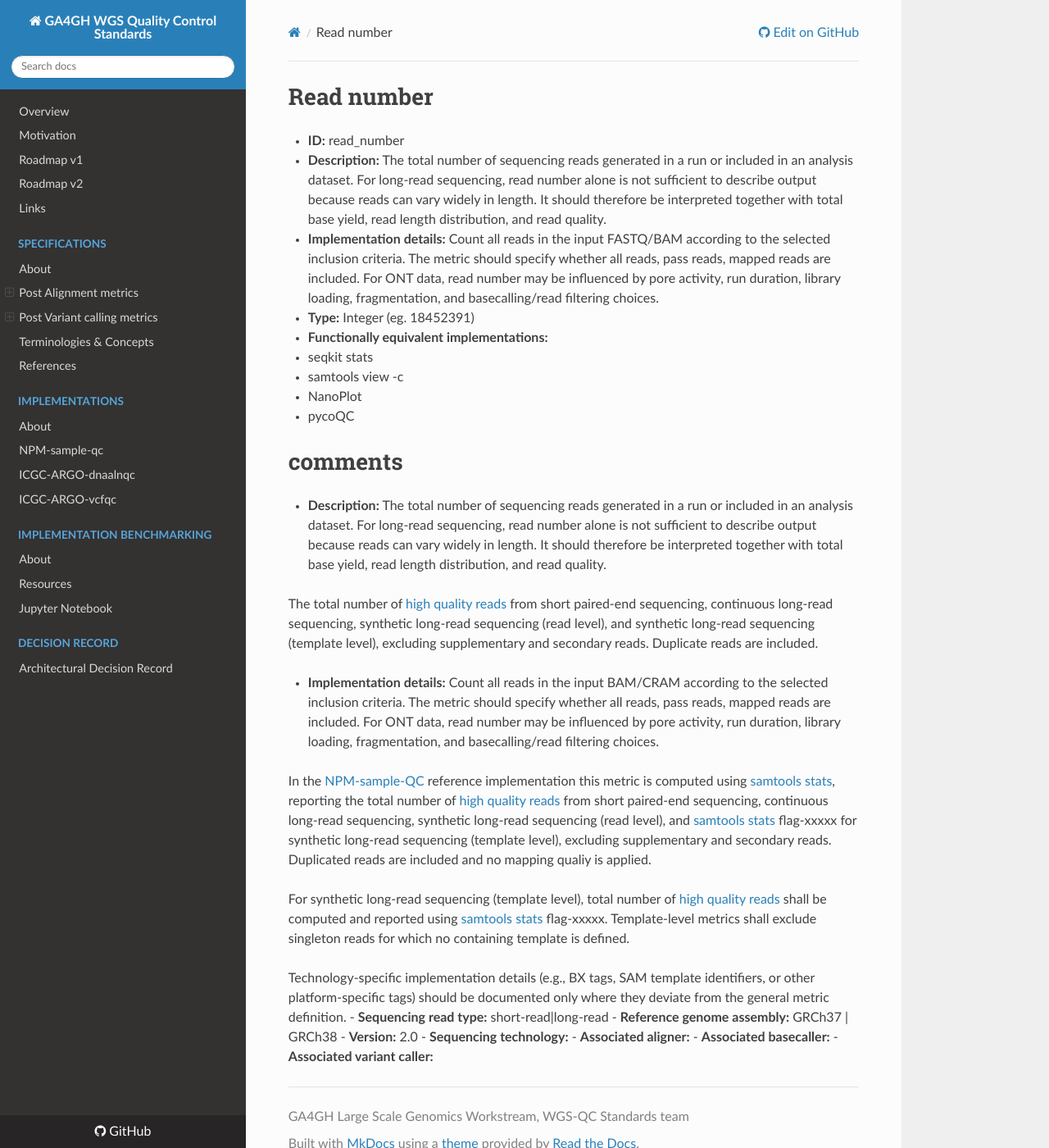
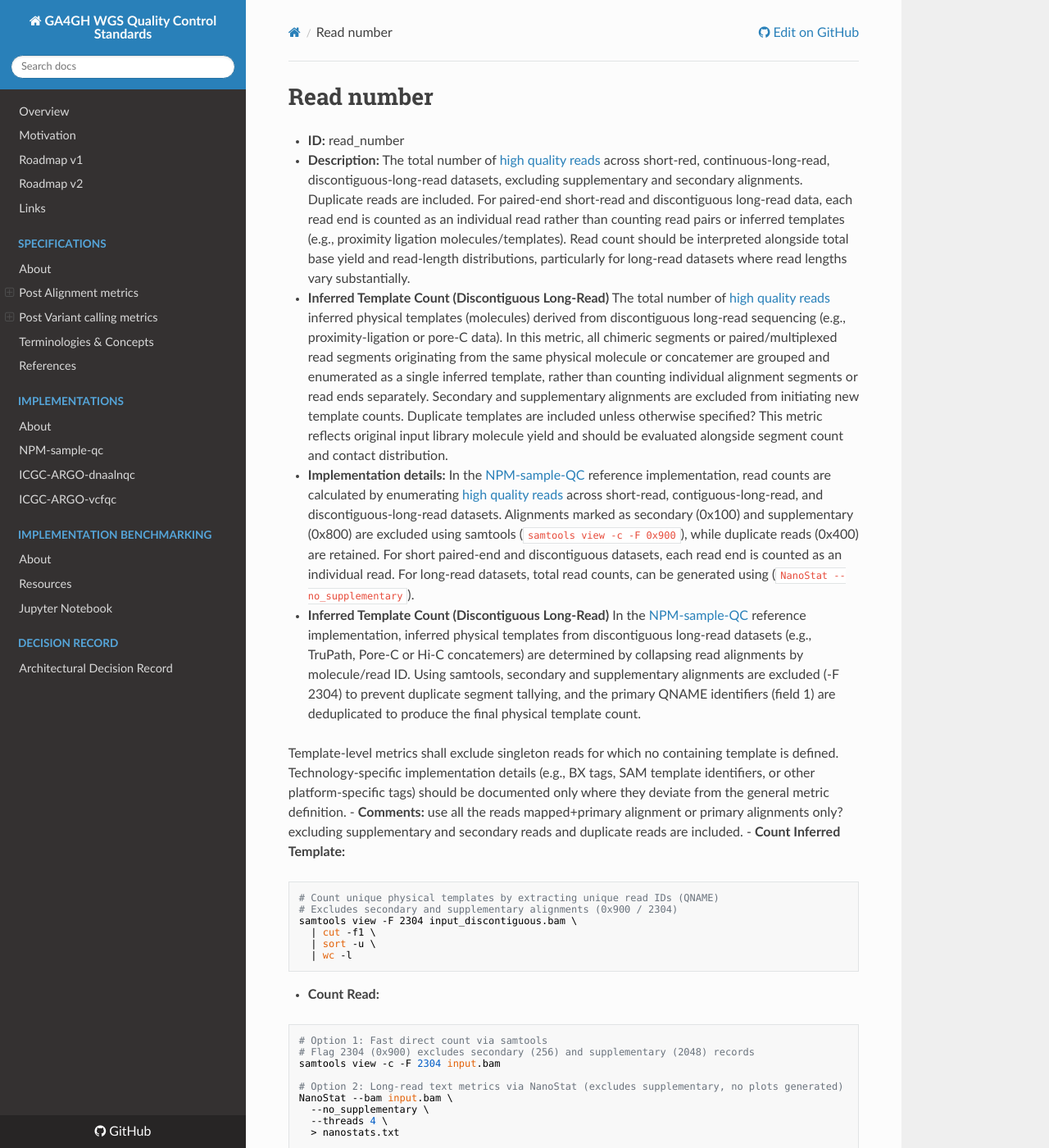
Before and after one commit to ga4gh/quality-control-wgs, an MkDocs documentation site: the page built from docs/metrics_definitions/lr-read_number.md, in a window 1280 px wide and 1400 px high. Shown: the whole window at 82% size. Built offline with MkDocs 1.6.1, drawn with Linux system fonts in a browser that asks for light colours; nearby versions of some CDN libraries; some of the changed text lies outside the part shown.

Commit message:
update read number  dev version awaiting further input/feedback

````diff
--- a/docs/metrics_definitions/lr-read_number.md
+++ b/docs/metrics_definitions/lr-read_number.md
@@ -1,30 +1,53 @@
 # Read number
 - **ID:** read_number
-- **Description:** The total number of sequencing reads generated in a run or included in an analysis dataset. For long-read sequencing, read number alone is not sufficient to describe output because reads can vary widely in length. It should therefore be interpreted together with total base yield, read length distribution, and read quality.
-- **Implementation details:** Count all reads in the input FASTQ/BAM according to the selected inclusion criteria. The metric should specify whether all reads, pass reads, mapped reads are included. For ONT data, read number may be influenced by pore activity, run duration, library loading, fragmentation, and basecalling/read filtering choices.
+- **Description:** The total number of [high quality reads](terminologies.md#high-quality-reads) across short-red, continuous-long-read, discontiguous-long-read datasets, excluding supplementary and secondary alignments. Duplicate reads are included. For paired-end short-read and discontiguous long-read data, each read end is counted as an individual read rather than counting read pairs or inferred templates (e.g., proximity ligation molecules/templates). Read count should be interpreted alongside total base yield and read-length distributions, particularly for long-read datasets where read lengths vary substantially.
+
+- **Inferred Template Count (Discontiguous Long-Read)**
+The total number of [high quality reads](terminologies.md#high-quality-reads) inferred physical templates (molecules) derived from discontiguous long-read sequencing (e.g., proximity-ligation or pore-C data). In this metric, all chimeric segments or paired/multiplexed read segments originating from the same physical molecule or concatemer are grouped and enumerated as a single inferred template, rather than counting individual alignment segments or read ends separately. Secondary and supplementary alignments are excluded from initiating new template counts. Duplicate templates are included unless otherwise specified? This metric reflects original input library molecule yield and should be evaluated alongside segment count and contact distribution.
+- **Implementation details:** In the [NPM-sample-QC](References.md#npm-sample-qc) reference implementation, read counts are calculated by enumerating [high quality reads](terminologies.md#high-quality-reads) across short-read, contiguous-long-read, and discontiguous-long-read datasets. Alignments marked as secondary (0x100) and supplementary (0x800) are excluded using samtools (`samtools view -c -F 0x900`), while duplicate reads (0x400) are retained. For short paired-end and discontiguous datasets, each read end is counted as an individual read. For long-read datasets, total read counts, can be generated using (`NanoStat --no_supplementary`).
+
+- **Inferred Template Count (Discontiguous Long-Read)**
+In the [NPM-sample-QC](References.md#npm-sample-qc) reference implementation, inferred physical templates from discontiguous long-read datasets (e.g., TruPath, Pore-C or Hi-C concatemers) are determined by collapsing read alignments by molecule/read ID. Using samtools, secondary and supplementary alignments are excluded (-F 2304) to prevent duplicate segment tallying, and the primary QNAME identifiers (field 1) are deduplicated to produce the final physical template count.
+
+Template-level metrics shall exclude singleton reads for which no containing template is defined.
+Technology-specific implementation details (e.g., BX tags, SAM template identifiers, or other platform-specific tags) should be documented only where they deviate from the general metric definition.
+- **Comments:**
+use all the reads mapped+primary alignment or primary alignments only?
+excluding supplementary and secondary reads and duplicate reads are included.
+  - **Count Inferred Template:**
+```
+# Count unique physical templates by extracting unique read IDs (QNAME)
+# Excludes secondary and supplementary alignments (0x900 / 2304)
+samtools view -F 2304 input_discontiguous.bam \
+  | cut -f1 \
+  | sort -u \
+  | wc -l
+```
+  - **Count Read:**
+```
+# Option 1: Fast direct count via samtools
+# Flag 2304 (0x900) excludes secondary (256) and supplementary (2048) records
+samtools view -c -F 2304 input.bam
+
+# Option 2: Long-read text metrics via NanoStat (excludes supplementary, no plots generated)
+NanoStat --bam input.bam \
+  --no_supplementary \
+  --threads 4 \
+  > nanostats.txt
+
+# Extract the high-quality read count from the NanoStat output
+awk -F':' '/Number of reads/ {gsub(/,/, "", $2); print $2}' nanostats.txt | tr -d ' '
+```
 - **Type:** Integer (eg. 18452391)
 - **Functionally equivalent implementations:**
-  - seqkit stats
-  - samtools view -c
-  - NanoPlot
-  - pycoQC
-
-# comments
-- **Description:** The total number of sequencing reads generated in a run or included in an analysis dataset. For long-read sequencing, read number alone is not sufficient to describe output because reads can vary widely in length. It should therefore be interpreted together with total base yield, read length distribution, and read quality.
-
-The total number of [high quality reads](terminologies.md#high-quality-reads) from short paired-end sequencing, continuous long-read sequencing, synthetic long-read sequencing (read level), and synthetic long-read sequencing (template level), excluding supplementary and secondary reads. Duplicate reads are included.
-
-- **Implementation details:** Count all reads in the input BAM/CRAM according to the selected inclusion criteria. The metric should specify whether all reads, pass reads, mapped reads are included. For ONT data, read number may be influenced by pore activity, run duration, library loading, fragmentation, and basecalling/read filtering choices.
-
-In the [NPM-sample-QC](References.md#npm-sample-qc) reference implementation this metric is computed using [samtools stats](References.md#samtools-stats), reporting the total number of [high quality reads](terminologies.md#high-quality-reads) from short paired-end sequencing, continuous long-read sequencing, synthetic long-read sequencing (read level), and [samtools stats](References.md#samtools-stats) flag-xxxxx for synthetic long-read sequencing (template level), excluding supplementary and secondary reads. Duplicated reads are included and no mapping qualiy is applied.
-
-For synthetic long-read sequencing (template level), total number of [high quality reads](terminologies.md#high-quality-reads) shall be computed and reported using [samtools stats](References.md#samtools-stats) flag-xxxxx. Template-level metrics shall exclude singleton reads for which no containing template is defined.
-
-Technology-specific implementation details (e.g., BX tags, SAM template identifiers, or other platform-specific tags) should be documented only where they deviate from the general metric definition.
-- **Sequencing read type:** short-read|long-read
-- **Reference genome assembly:** GRCh37 | GRCh38
+  - [SeqFu `stats`](https://telatin.github.io/seqfu2/tools/stats.html), using the identical read set and reporting the sequence count
+  - [samtools `view -c`](https://www.htslib.org/doc/samtools-view.html), with matching primary-record and read-inclusion filters when BAM or CRAM is used
+  - [NanoPlot](https://github.com/wdecoster/NanoPlot), without downsampling, for contiguous-long-read data
+  - [pycoQC](https://github.com/a-slide/pycoQC), using the complete declared ONT read set
+- **Sequencing read type:** short-read | contiguous-long-read | discontiguous-long-read
+- **Reference genome assembly:** N/A
 - **Version:** 2.0
-- **Sequencing technology:**
-- **Associated aligner:**
-- **Associated basecaller:**
-- **Associated variant caller:**
+- **Sequencing technology:** Illumina | Oxford Nanopore Technologies (ONT) | Pacific Biosciences (PacBio) | Illumina TruPath Genome (proximity mapped reads; formerly Constellation)
+- **Associated aligner:** N/A
+- **Associated variant caller:** N/A
+- **Associated basecaller:** N/A (Illumina short-read and proximity mapped reads) | Dorado/MinKNOW integrated Dorado (ONT) | SMRT Link/CCS (PacBio). Record the exact version and model where applicable.
````
